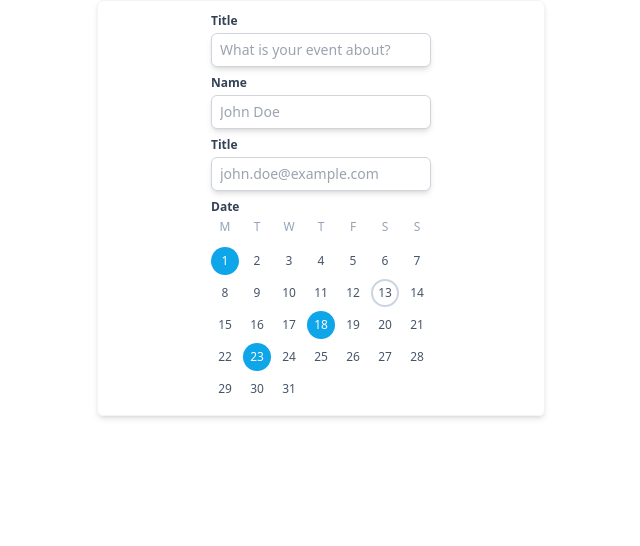
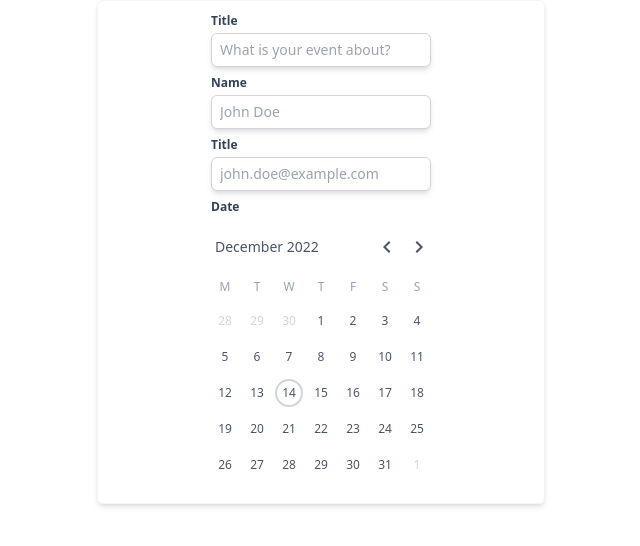
Before and after one commit to Apsysikal/meetup, a React (Create React App) app: page /event/new in a window 1280 px wide. Shown: the top 546 px of the page, without its empty margins (319-959 px from the left). Built offline with nearby package versions, Linux system fonts and the light colour scheme.

Commit message:
Working on calendar picker

```diff
--- a/package.json
+++ b/package.json
@@ -12,6 +12,7 @@
     "@types/react": "^18.0.26",
     "@types/react-dom": "^18.0.9",
     "axios": "^1.2.1",
+    "date-fns": "^2.29.3",
     "formik": "^2.2.9",
     "react": "^18.2.0",
     "react-dom": "^18.2.0",
--- /dev/null
+++ b/src/components/Calendar.tsx
@@ -0,0 +1,150 @@
+import React from "react";
+import { useState } from "react";
+
+import { getDay } from "date-fns";
+import { isToday } from "date-fns";
+import { startOfToday } from "date-fns";
+import { eachDayOfInterval } from "date-fns";
+import { format as formatDate } from "date-fns";
+import { parse as parseDate } from "date-fns";
+import { endOfMonth } from "date-fns";
+import { add as addDate } from "date-fns";
+import { startOfWeek } from "date-fns";
+import { endOfWeek } from "date-fns";
+import { isSameMonth } from "date-fns";
+import { isSameDay } from "date-fns";
+
+import { ChevronLeft } from "@mui/icons-material";
+import { ChevronRight } from "@mui/icons-material";
+
+type CalendarProps = {
+  selectedDates: Date[];
+  meetings: Date[];
+  onDateClick: (date: Date) => void;
+};
+
+const dayStartClasses = [
+  "col-start-7", // Sunday
+  "col-start-1", // Monday
+  "col-start-2", // Tuesday
+  "col-start-3", // Wednesday
+  "col-start-4", // Thursday
+  "col-start-5", // Friday
+  "col-start-6", // Saturday
+];
+
+const classNames = (classes: Array<string | boolean>) => {
+  return classes.filter(Boolean).join(" ");
+};
+
+export const Calendar = ({
+  selectedDates,
+  meetings,
+  onDateClick,
+}: CalendarProps) => {
+  const today = startOfToday();
+  const [currentMonth, setCurrentMonth] = useState(
+    formatDate(today, "MMM-yyyy")
+  );
+  const firstDayOfCurrentMonth = parseDate(currentMonth, "MMM-yyyy", today);
+
+  const days = eachDayOfInterval({
+    start: startOfWeek(firstDayOfCurrentMonth, { weekStartsOn: 1 }),
+    end: endOfWeek(endOfMonth(firstDayOfCurrentMonth), { weekStartsOn: 1 }),
+  });
+
+  const previousMonth = () => {
+    const firstDayOfPreviousMonth = addDate(firstDayOfCurrentMonth, {
+      months: -1,
+    });
+    setCurrentMonth(formatDate(firstDayOfPreviousMonth, "MMM-yyyy"));
+  };
+
+  const nextMonth = () => {
+    const firstDayOfPreviousMonth = addDate(firstDayOfCurrentMonth, {
+      months: 1,
+    });
+    setCurrentMonth(formatDate(firstDayOfPreviousMonth, "MMM-yyyy"));
+  };
+
+  const weekdayNames = ["M", "T", "W", "T", "F", "S", "S"];
+
+  return (
+    <>
+      <div className="flex flex-col gap-1">
+        <div className="flex flex-row justify-between items-center mt-4 mb-4">
+          <span className="text-sm font-medium text-slate-600 px-1">
+            {formatDate(firstDayOfCurrentMonth, "MMMM yyyy")}
+          </span>
+          <div className="flex flex-row gap-2">
+            <button
+              type="button"
+              onClick={() => previousMonth()}
+              className="text-sm font-medium text-slate-600 rounded-full hover:bg-gray-100 text-center"
+            >
+              {<ChevronLeft />}
+            </button>
+            <button
+              type="button"
+              onClick={() => nextMonth()}
+              className="text-sm font-medium text-slate-600 rounded-full hover:bg-gray-100 text-center"
+            >
+              {<ChevronRight />}
+            </button>
+          </div>
+        </div>
+        <div className="grid grid-cols-7 gap-1 items-center">
+          {weekdayNames.map((day, index) => {
+            return (
+              <div
+                key={index}
+                className="text-xs text-center font-normal text-slate-400 mx-auto"
+              >
+                {day}
+              </div>
+            );
+          })}
+          <span className="col-span-7 h-1" />
+          {days.map((day, index) => {
+            const isSelected = selectedDates.some((selectedDay) => {
+              return isSameDay(selectedDay, day);
+            });
+
+            const hasMeeting = meetings.some((meeting) => {
+              return isSameDay(meeting, day);
+            });
+
+            return (
+              <div key={index}>
+                <button
+                  type="button"
+                  onClick={() => onDateClick(day)}
+                  className={classNames([
+                    index === 0 && dayStartClasses[getDay(day)],
+                    isToday(day) && "border-2 border-gray-300",
+                    isSameMonth(day, firstDayOfCurrentMonth) &&
+                      "text-slate-600",
+                    !isSameMonth(day, firstDayOfCurrentMonth) &&
+                      "text-gray-300",
+                    isSelected && "bg-sky-500 text-white",
+                    "text-xs font-medium p-1 w-7 h-7 rounded-full hover:bg-sky-500 hover:text-white mx-auto",
+                  ])}
+                >
+                  <time dateTime={formatDate(day, "yyyy-MM-dd")}>
+                    {formatDate(day, "d")}
+                  </time>
+                </button>
+                <div
+                  className={classNames([
+                    "h-1 w-1 rounded-full mx-auto",
+                    hasMeeting && "bg-sky-500",
+                  ])}
+                ></div>
+              </div>
+            );
+          })}
+        </div>
+      </div>
+    </>
+  );
+};
--- a/src/pages/NewEvent.tsx
+++ b/src/pages/NewEvent.tsx
@@ -1,39 +1,34 @@
 import React from "react";
+import { useState } from "react";
 
-const days = [
-  1, 2, 3, 4, 5, 6, 7, 8, 9, 10, 11, 12, 13, 14, 15, 16, 17, 18, 19, 20, 21, 22,
-  23, 24, 25, 26, 27, 28, 29, 30, 31,
-];
+import { isSameDay } from "date-fns";
 
-const CalendarDayButton = ({
-  day,
-  today = false,
-  selected = false,
-}: {
-  day: string;
-  today?: boolean;
-  selected?: boolean;
-}) => {
-  let classNames =
-    "text-xs font-medium text-slate-600 text-center p-1 w-7 h-7 rounded-full hover:bg-sky-500 hover:text-white";
-
-  if (today) classNames = classNames.concat(" border-2 border-slate-300");
-  if (selected) classNames = classNames.concat(" bg-sky-500 text-white");
-
-  return (
-    <>
-      <button className={classNames}>{day}</button>
-    </>
-  );
-};
+import { Calendar } from "components/Calendar";
 
 export const NewEvent = () => {
+  const [selectedDates, setSelectedDates] = useState<Date[]>([]);
+  const [meetings, setMeetings] = useState<Date[]>([]);
+
+  const handleDateClick = (date: Date) => {
+    return setSelectedDates((currentDates) => {
+      const updatedDates = [...currentDates];
+      const index = currentDates.findIndex((day) => isSameDay(day, date));
+
+      if (index === -1) {
+        return [...updatedDates, date];
+      }
+
+      updatedDates.splice(index, 1);
+      return updatedDates;
+    });
+  };
+
   return (
     <>
       <div>
         <div className="max-w-md mx-auto my-auto">
           <div className="p-3 border border-gray-100 rounded-md shadow-md">
-            <form action="post" className="flex flex-col gap-2 items-center">
+            <div className="flex flex-col gap-2 items-center">
               <div className="flex flex-col gap-1">
                 <label
                   htmlFor="title"
@@ -83,49 +78,14 @@ export const NewEvent = () => {
                 <span className="text-xs font-semibold text-slate-700">
                   Date
                 </span>
-                <div>
-                  <div className="grid grid-cols-7 gap-1 items-center">
-                    <div className="text-xs text-center font-normal text-slate-400">
-                      M
-                    </div>
-                    <div className="text-xs text-center font-normal text-slate-400">
-                      T
-                    </div>
-                    <div className="text-xs text-center font-normal text-slate-400">
-                      W
-                    </div>
-                    <div className="text-xs text-center font-normal text-slate-400">
-                      T
-                    </div>
-                    <div className="text-xs text-center font-normal text-slate-400">
-                      F
-                    </div>
-                    <div className="text-xs text-center font-normal text-slate-400">
-                      S
-                    </div>
-                    <div className="text-xs text-center font-normal text-slate-400">
-                      S
-                    </div>
-                    <span className="col-span-7 h-1" />
-                    {days.map((day) => {
-                      const today = 13;
-                      const selected = [1, 18, 23];
-
-                      const isToday = day === today;
-                      const isSelected = selected.includes(day);
-
-                      return (
-                        <CalendarDayButton
-                          day={String(day)}
-                          today={isToday}
-                          selected={isSelected}
-                        />
-                      );
-                    })}
-                  </div>
-                </div>
+                <Calendar
+                  selectedDates={selectedDates}
+                  meetings={meetings}
+                  onDateClick={handleDateClick}
+                />
               </div>
-            </form>
+              <div></div>
+            </div>
           </div>
         </div>
       </div>
```
Also changed, not shown: 1 other file (tests, documents, lock files or other folders).
